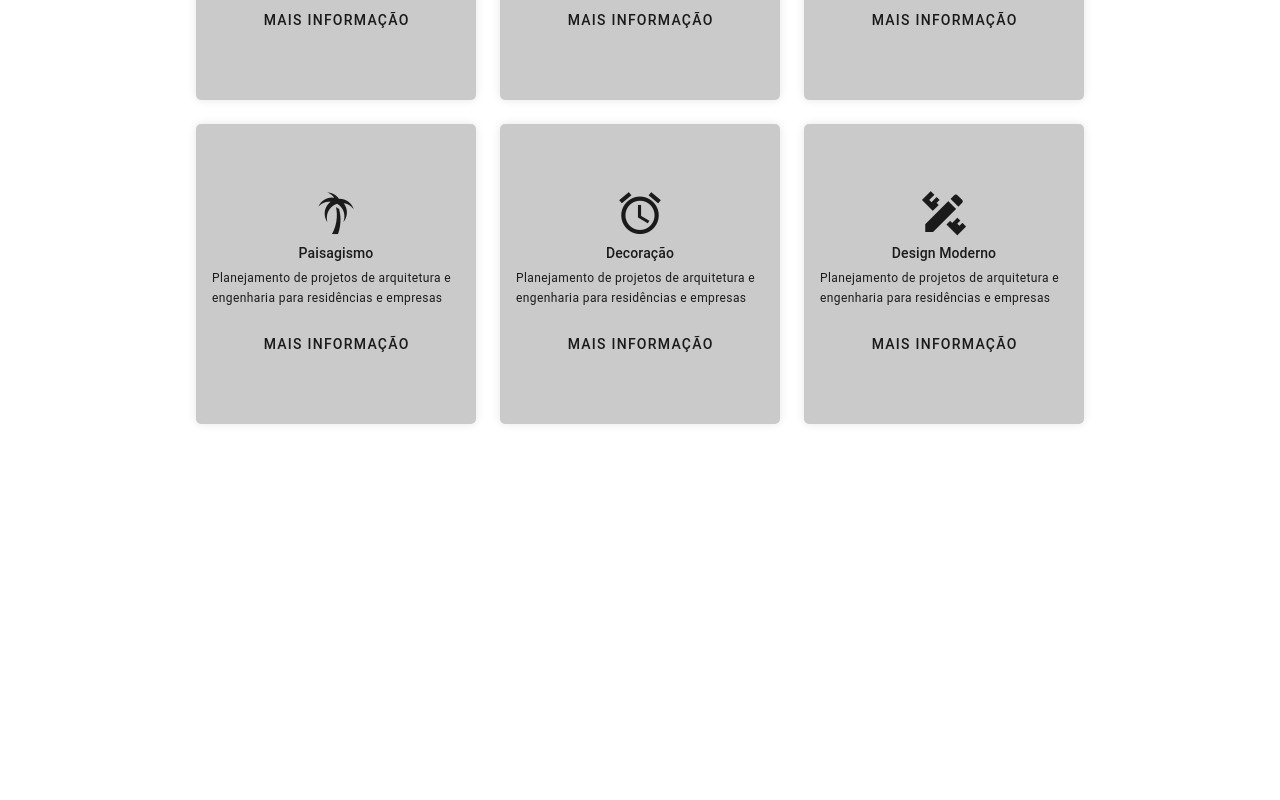
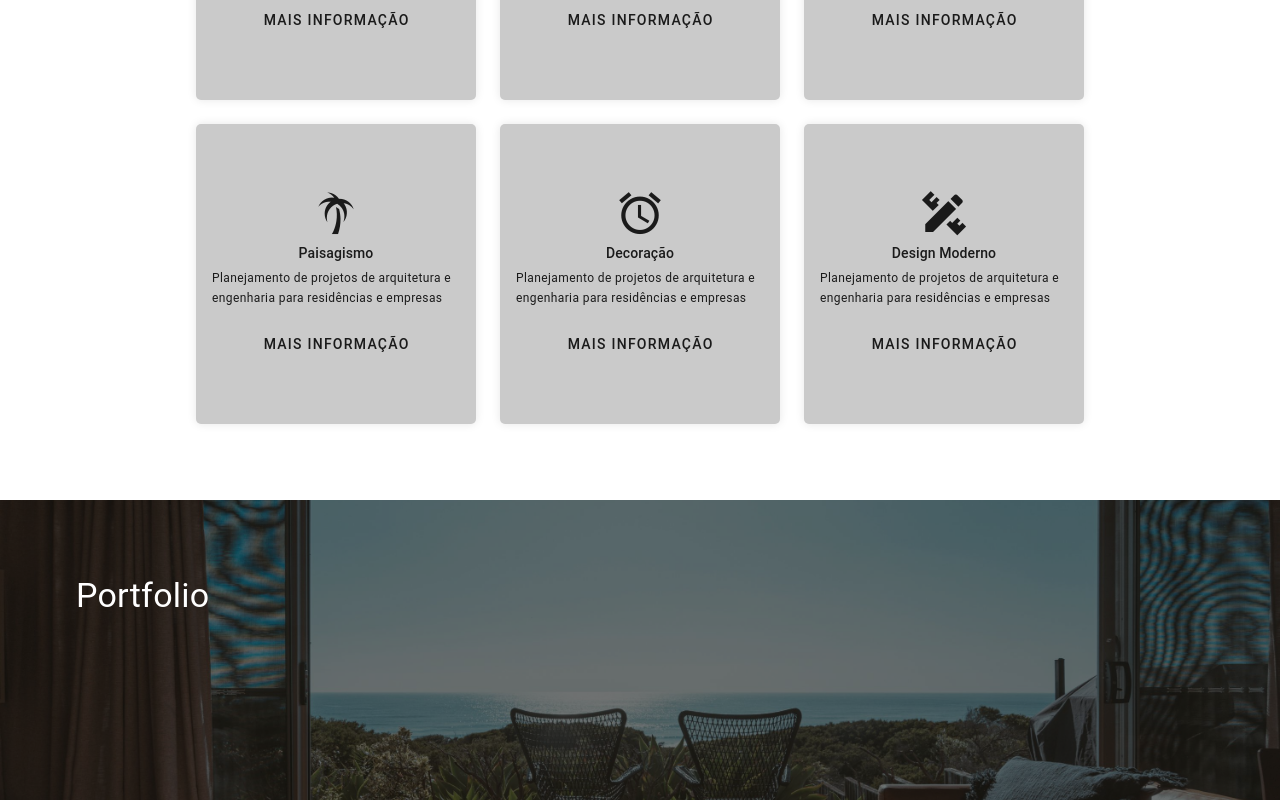
Before and after one commit to AthosAlexandre/ArquitetoParaFreela, a Vue app in the folder arquiteto-projeto/: page / in a window 1280 px wide. Shown: the part 1389-2189 px from the top of the page. Before the commit the page ends 1829 px from the top, so only its background shows below. Built offline with nearby package versions, Linux system fonts and the light colour scheme.

Commit message:
colocando imagem no portfolio

```diff
--- a/arquiteto-projeto/src/components/CompHome/C3OqueFazemos/OqueFazemos.vue
+++ b/arquiteto-projeto/src/components/CompHome/C3OqueFazemos/OqueFazemos.vue
@@ -1,6 +1,6 @@
 <template>
     <article>
-        <section class="img-top d-flex" style="padding: 60px;">
+        <section class="img-top" style="padding: 60px;">
             <v-container class="porcima ">
                 <h2 class="text-h4">O que nos fazemos</h2>
             </v-container>
--- a/arquiteto-projeto/src/components/CompHome/C4Portfolio/Portfolio.vue
+++ b/arquiteto-projeto/src/components/CompHome/C4Portfolio/Portfolio.vue
@@ -1,9 +1,11 @@
 <template>
-    <div>
-        <v-container>
-
-        </v-container>
-    </div>
+    <article>
+        <section class="img-portfolio" style="padding: 60px;">
+            <v-container class="porcima">
+                <h2 class="text-h4">Portfolio</h2>
+            </v-container>
+        </section>
+    </article>
 </template>
 
 <script>
@@ -18,5 +20,31 @@ export default {
 </script>
 
 <style scoped>
+.img-portfolio {
+    background-image: url(../../../assets/sacada.jpg);
+    background-size: cover;
+    background-position: center;
+    background-attachment: fixed;
+    height: 300px;
+    position: relative;
+    margin-top: 60px;
+}
 
+.img-portfolio::before {
+    content: '';
+    background: rgba(21, 21, 21, 0.589);
+    /* Cor cinza com 50% de opacidade */
+    position: absolute;
+    top: 0;
+    left: 0;
+    right: 0;
+    bottom: 0;
+    z-index: 1;
+}
+
+.porcima {
+    z-index: 2;
+    position: relative;
+    color: white;
+}
 </style>
--- a/arquiteto-projeto/src/views/Home.vue
+++ b/arquiteto-projeto/src/views/Home.vue
@@ -2,12 +2,14 @@
   <Inicio />
   <FraseDeEfeito />
   <OqueFazemos />
+  <Portfolio />
 </template>
 
 <script>
 import Inicio from '@/components/CompHome/C1Inicio/Inicio.vue';
 import FraseDeEfeito from '@/components/CompHome/C2FraseDeEfeito/FraseDeEfeito.vue';
 import OqueFazemos from '@/components/CompHome/C3OqueFazemos/OqueFazemos.vue';
+import Portfolio from '@/components/CompHome/C4Portfolio/Portfolio.vue';
 
 export default {
     name: 'Home',
@@ -19,7 +21,8 @@ export default {
     components: {
     Inicio,
     FraseDeEfeito,
-    OqueFazemos
+    OqueFazemos,
+    Portfolio
 }
 }
 
```
Also changed, not shown: arquiteto-projeto/src/assets/sacada.jpg (added).
